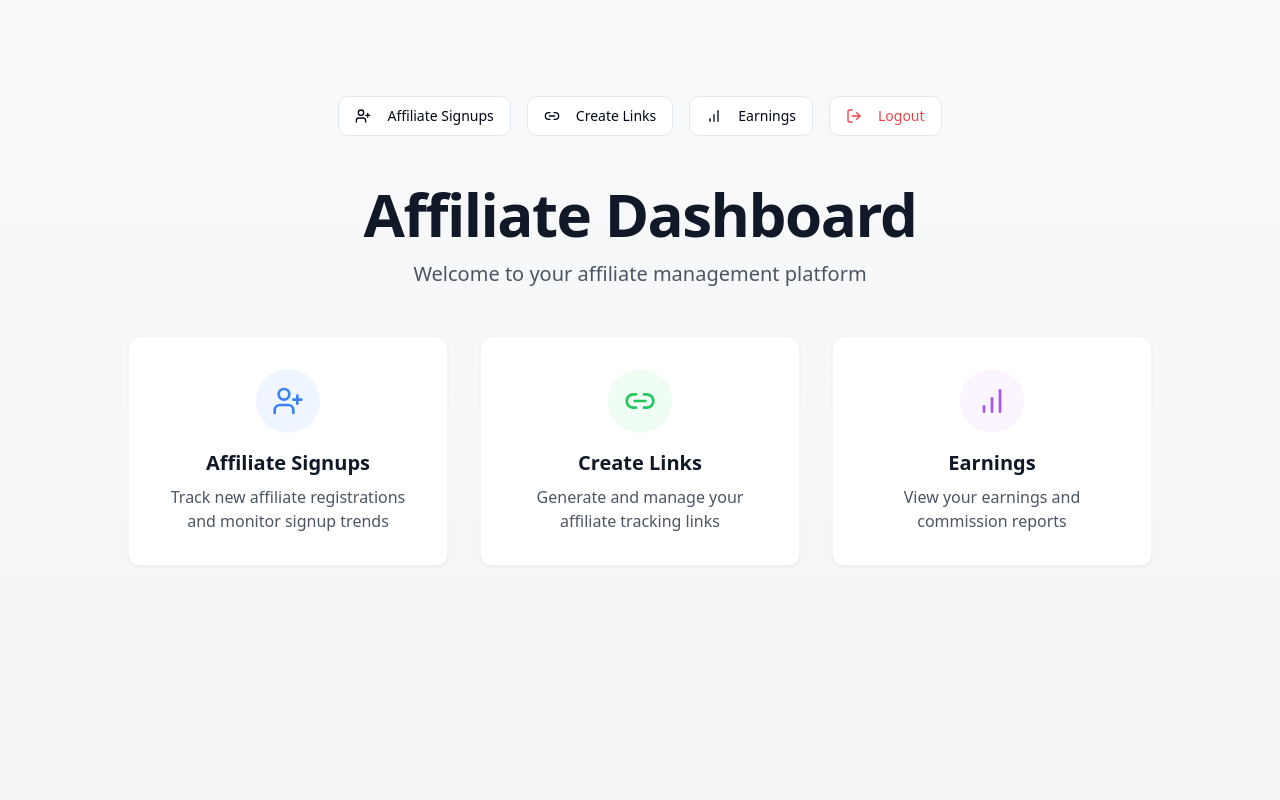
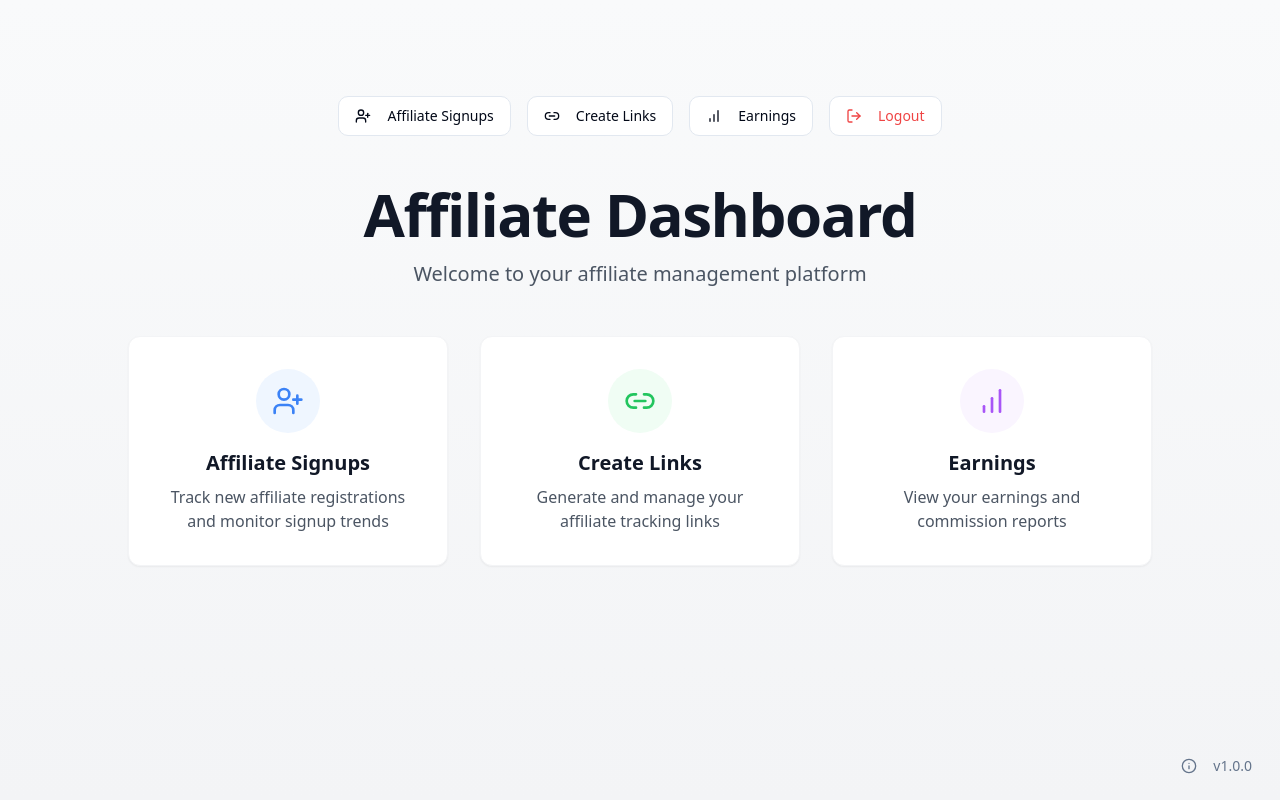
Before and after one commit to seniorcorel/affiliate-signup-tracker, a React (Vite) app: page / in a window 1280 px wide. Built offline with nearby package versions, Linux system fonts and the light colour scheme.

Commit message:
Add versioning with build date
Implement a versioning system that includes the build date. This will be stored and displayed within the application.

```diff
--- /dev/null
+++ b/src/components/VersionInfo.tsx
@@ -0,0 +1,50 @@
+import { Info } from "lucide-react";
+import { Button } from "@/components/ui/button";
+import { Dialog, DialogContent, DialogHeader, DialogTitle, DialogTrigger } from "@/components/ui/dialog";
+import { getBuildInfo } from "@/lib/version";
+
+const VersionInfo = () => {
+  const buildInfo = getBuildInfo();
+
+  return (
+    <Dialog>
+      <DialogTrigger asChild>
+        <Button variant="ghost" size="sm" className="text-muted-foreground hover:text-foreground">
+          <Info className="h-4 w-4 mr-2" />
+          {buildInfo.version}
+        </Button>
+      </DialogTrigger>
+      <DialogContent className="sm:max-w-md">
+        <DialogHeader>
+          <DialogTitle>Información de la Aplicación</DialogTitle>
+        </DialogHeader>
+        <div className="space-y-4">
+          <div className="grid grid-cols-2 gap-4 text-sm">
+            <div>
+              <p className="font-medium text-muted-foreground">Versión:</p>
+              <p className="font-mono">{buildInfo.version}</p>
+            </div>
+            <div>
+              <p className="font-medium text-muted-foreground">Fecha de Build:</p>
+              <p className="font-mono">{buildInfo.buildDate}</p>
+            </div>
+          </div>
+          <div>
+            <p className="font-medium text-muted-foreground mb-1">Build Completo:</p>
+            <p className="font-mono text-sm bg-muted p-2 rounded">
+              {buildInfo.fullVersion}
+            </p>
+          </div>
+          <div>
+            <p className="font-medium text-muted-foreground mb-1">Timestamp:</p>
+            <p className="font-mono text-xs text-muted-foreground bg-muted p-2 rounded">
+              {buildInfo.buildTime}
+            </p>
+          </div>
+        </div>
+      </DialogContent>
+    </Dialog>
+  );
+};
+
+export default VersionInfo;
--- /dev/null
+++ b/src/lib/version.ts
@@ -0,0 +1,25 @@
+// Version configuration
+export const APP_VERSION = {
+  major: 1,
+  minor: 0,
+  patch: 0,
+  buildDate: new Date().toISOString().split('T')[0], // YYYY-MM-DD format
+  buildTime: new Date().toISOString(),
+};
+
+export const getVersionString = () => {
+  return `v${APP_VERSION.major}.${APP_VERSION.minor}.${APP_VERSION.patch}`;
+};
+
+export const getFullVersionString = () => {
+  return `${getVersionString()} (${APP_VERSION.buildDate})`;
+};
+
+export const getBuildInfo = () => {
+  return {
+    version: getVersionString(),
+    buildDate: APP_VERSION.buildDate,
+    buildTime: APP_VERSION.buildTime,
+    fullVersion: getFullVersionString(),
+  };
+};
--- a/src/pages/Index.tsx
+++ b/src/pages/Index.tsx
@@ -2,6 +2,7 @@
 import { Link } from "react-router-dom";
 import { UserPlus, Link2, BarChart, LogOut } from "lucide-react";
 import { Button } from "@/components/ui/button";
+import VersionInfo from "@/components/VersionInfo";
 
 const Index = () => {
   return (
@@ -81,6 +82,11 @@ const Index = () => {
             </div>
           </Link>
         </div>
+
+        {/* Version Info Footer */}
+        <div className="fixed bottom-4 right-4">
+          <VersionInfo />
+        </div>
       </div>
     </div>
   );
```
